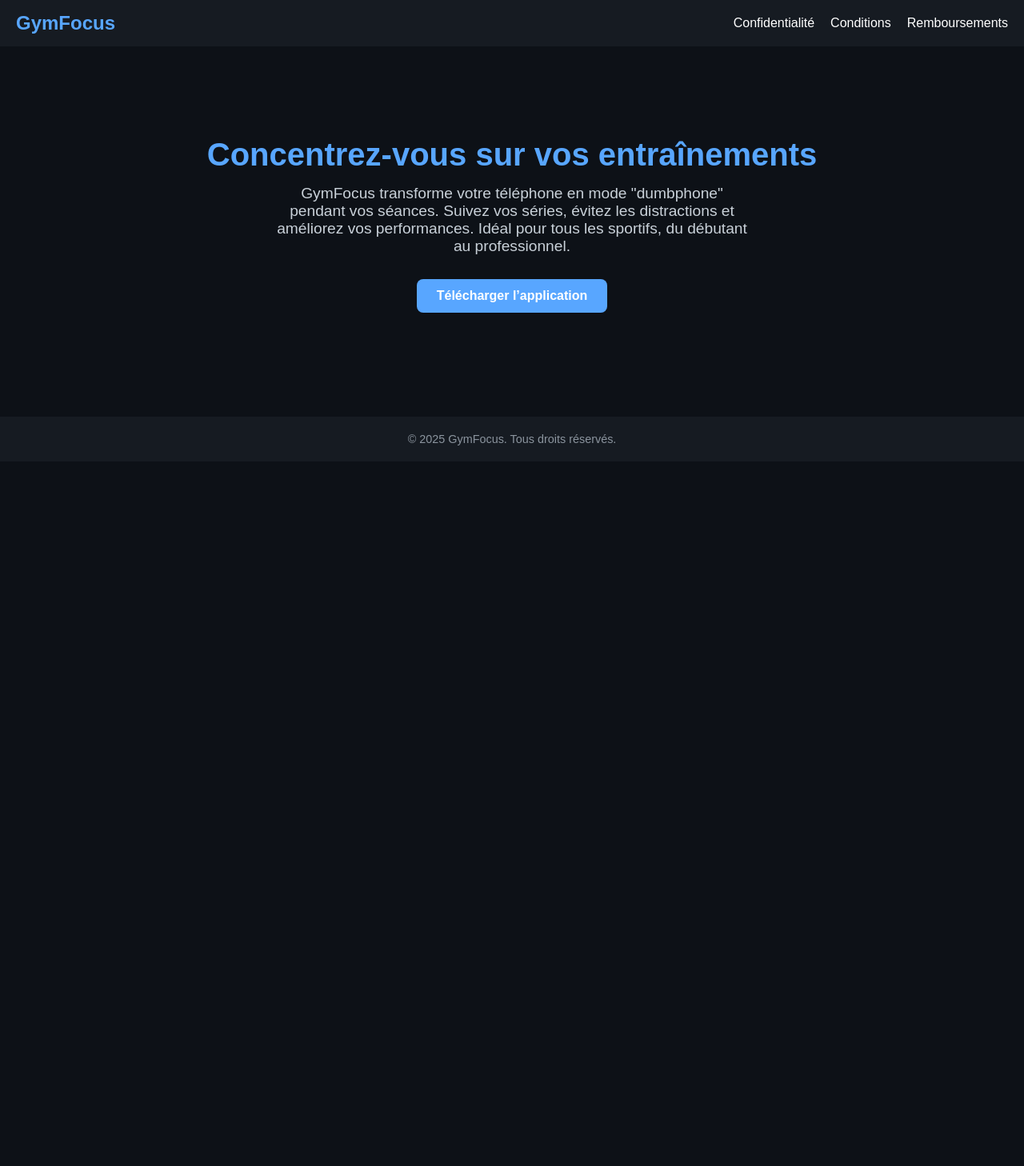
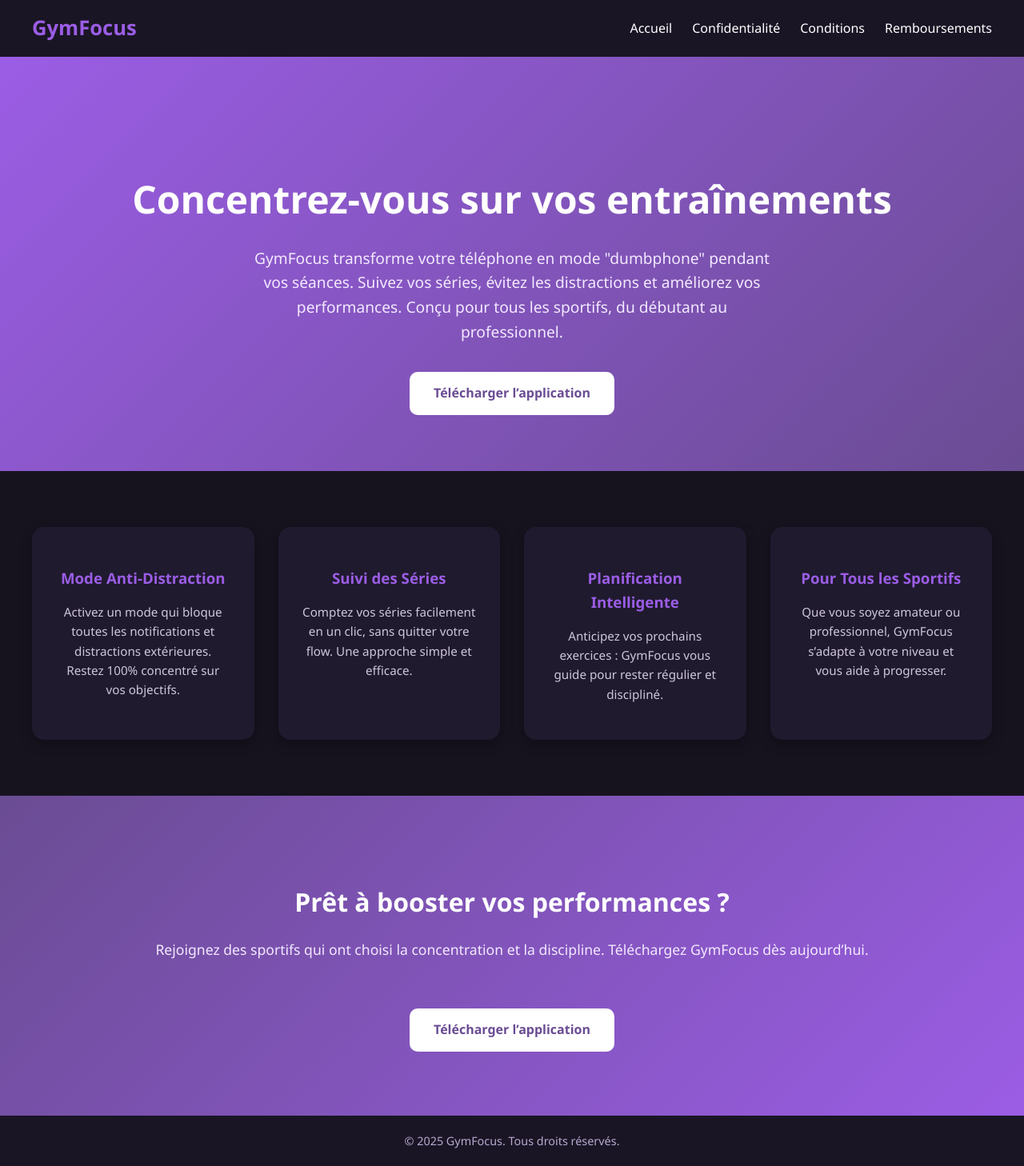
Before and after one commit to gymfocus-svg/GymFocus, a plain HTML site: page index.html in a window 1280 px wide. Shown: the whole page at 80% size. Before the commit the page ends 800 px from the top, so only its background shows below. Drawn offline with Linux system fonts and the light colour scheme.

Commit message:
Update index.html

```diff
--- a/index.html
+++ b/index.html
@@ -7,28 +7,32 @@
   <style>
     body {
       margin: 0;
-      font-family: Arial, Helvetica, sans-serif;
-      background-color: #0d1117;
+      font-family: "Segoe UI", Roboto, Helvetica, Arial, sans-serif;
+      background-color: #0d0b14;
       color: #fff;
+      line-height: 1.6;
     }
 
     /* Menu */
     nav {
-      background: #161b22;
-      padding: 15px 20px;
+      background: #1a1525;
+      padding: 15px 40px;
       display: flex;
       justify-content: space-between;
       align-items: center;
+      position: sticky;
+      top: 0;
+      z-index: 1000;
     }
     nav .logo {
-      font-size: 1.5rem;
+      font-size: 1.6rem;
       font-weight: bold;
-      color: #58a6ff;
+      color: #9b5de5;
     }
     nav ul {
       list-style: none;
       display: flex;
-      gap: 20px;
+      gap: 25px;
       margin: 0;
       padding: 0;
     }
@@ -38,48 +42,93 @@
       transition: color 0.3s;
     }
     nav ul li a:hover {
-      color: #58a6ff;
+      color: #9b5de5;
     }
 
     /* Hero */
     .hero {
       text-align: center;
-      padding: 80px 20px;
+      padding: 100px 20px 70px;
+      background: linear-gradient(135deg, #9b5de5, #6a4c93);
     }
     .hero h1 {
-      font-size: 2.5rem;
-      color: #58a6ff;
-      margin-bottom: 15px;
+      font-size: 3rem;
+      margin-bottom: 20px;
     }
     .hero p {
       font-size: 1.2rem;
-      color: #c9d1d9;
-      max-width: 600px;
+      max-width: 650px;
       margin: auto;
+      color: #f3e9ff;
     }
     .btn {
       display: inline-block;
-      margin-top: 30px;
-      padding: 12px 25px;
-      background: #58a6ff;
-      color: #fff;
+      margin-top: 35px;
+      padding: 14px 30px;
+      background: #fff;
+      color: #6a4c93;
       text-decoration: none;
-      border-radius: 8px;
+      border-radius: 10px;
       font-weight: bold;
-      transition: background 0.3s;
+      font-size: 1rem;
+      transition: all 0.3s;
     }
     .btn:hover {
-      background: #1f6feb;
+      background: #f3e9ff;
+      transform: translateY(-2px);
+    }
+
+    /* Features */
+    .features {
+      display: grid;
+      grid-template-columns: repeat(auto-fit, minmax(250px, 1fr));
+      gap: 30px;
+      padding: 70px 40px;
+      background: #16131f;
+    }
+    .feature-card {
+      background: #1f1a2e;
+      padding: 30px;
+      border-radius: 15px;
+      text-align: center;
+      box-shadow: 0 6px 15px rgba(0,0,0,0.3);
+      transition: transform 0.3s;
+    }
+    .feature-card:hover {
+      transform: translateY(-8px);
+    }
+    .feature-card h3 {
+      color: #9b5de5;
+      margin-bottom: 15px;
+    }
+    .feature-card p {
+      color: #cfc6dd;
+      font-size: 0.95rem;
+    }
+
+    /* Call to action */
+    .cta {
+      text-align: center;
+      padding: 80px 20px;
+      background: linear-gradient(135deg, #6a4c93, #9b5de5);
+    }
+    .cta h2 {
+      font-size: 2rem;
+      margin-bottom: 20px;
+    }
+    .cta p {
+      font-size: 1.1rem;
+      margin-bottom: 25px;
+      color: #f3e9ff;
     }
 
     /* Footer */
     footer {
-      background: #161b22;
+      background: #1a1525;
       text-align: center;
       padding: 20px;
-      margin-top: 50px;
       font-size: 0.9rem;
-      color: #8b949e;
+      color: #b8a9ce;
     }
   </style>
 </head>
@@ -89,6 +138,7 @@
   <nav>
     <div class="logo">GymFocus</div>
     <ul>
+      <li><a href="index.html">Accueil</a></li>
       <li><a href="privacy.html">Confidentialité</a></li>
       <li><a href="terms.html">Conditions</a></li>
       <li><a href="refund-policy.html">Remboursements</a></li>
@@ -98,11 +148,39 @@
   <!-- Hero -->
   <section class="hero">
     <h1>Concentrez-vous sur vos entraînements</h1>
-    <p>
-      GymFocus transforme votre téléphone en mode "dumbphone" pendant vos séances.
-      Suivez vos séries, évitez les distractions et améliorez vos performances.
-      Idéal pour tous les sportifs, du débutant au professionnel.
-    </p>
+    <p>GymFocus transforme votre téléphone en mode "dumbphone" pendant vos séances.
+    Suivez vos séries, évitez les distractions et améliorez vos performances.
+    Conçu pour tous les sportifs, du débutant au professionnel.</p>
+    <a href="#" class="btn">Télécharger l’application</a>
+  </section>
+
+  <!-- Features -->
+  <section class="features">
+    <div class="feature-card">
+      <h3>Mode Anti-Distraction</h3>
+      <p>Activez un mode qui bloque toutes les notifications et distractions extérieures.
+      Restez 100% concentré sur vos objectifs.</p>
+    </div>
+    <div class="feature-card">
+      <h3>Suivi des Séries</h3>
+      <p>Comptez vos séries facilement en un clic, sans quitter votre flow.
+      Une approche simple et efficace.</p>
+    </div>
+    <div class="feature-card">
+      <h3>Planification Intelligente</h3>
+      <p>Anticipez vos prochains exercices : GymFocus vous guide pour rester régulier et discipliné.</p>
+    </div>
+    <div class="feature-card">
+      <h3>Pour Tous les Sportifs</h3>
+      <p>Que vous soyez amateur ou professionnel, GymFocus s’adapte à votre niveau et vous aide à progresser.</p>
+    </div>
+  </section>
+
+  <!-- Call to Action -->
+  <section class="cta">
+    <h2>Prêt à booster vos performances ?</h2>
+    <p>Rejoignez des sportifs qui ont choisi la concentration et la discipline.
+    Téléchargez GymFocus dès aujourd’hui.</p>
     <a href="#" class="btn">Télécharger l’application</a>
   </section>
 
```
